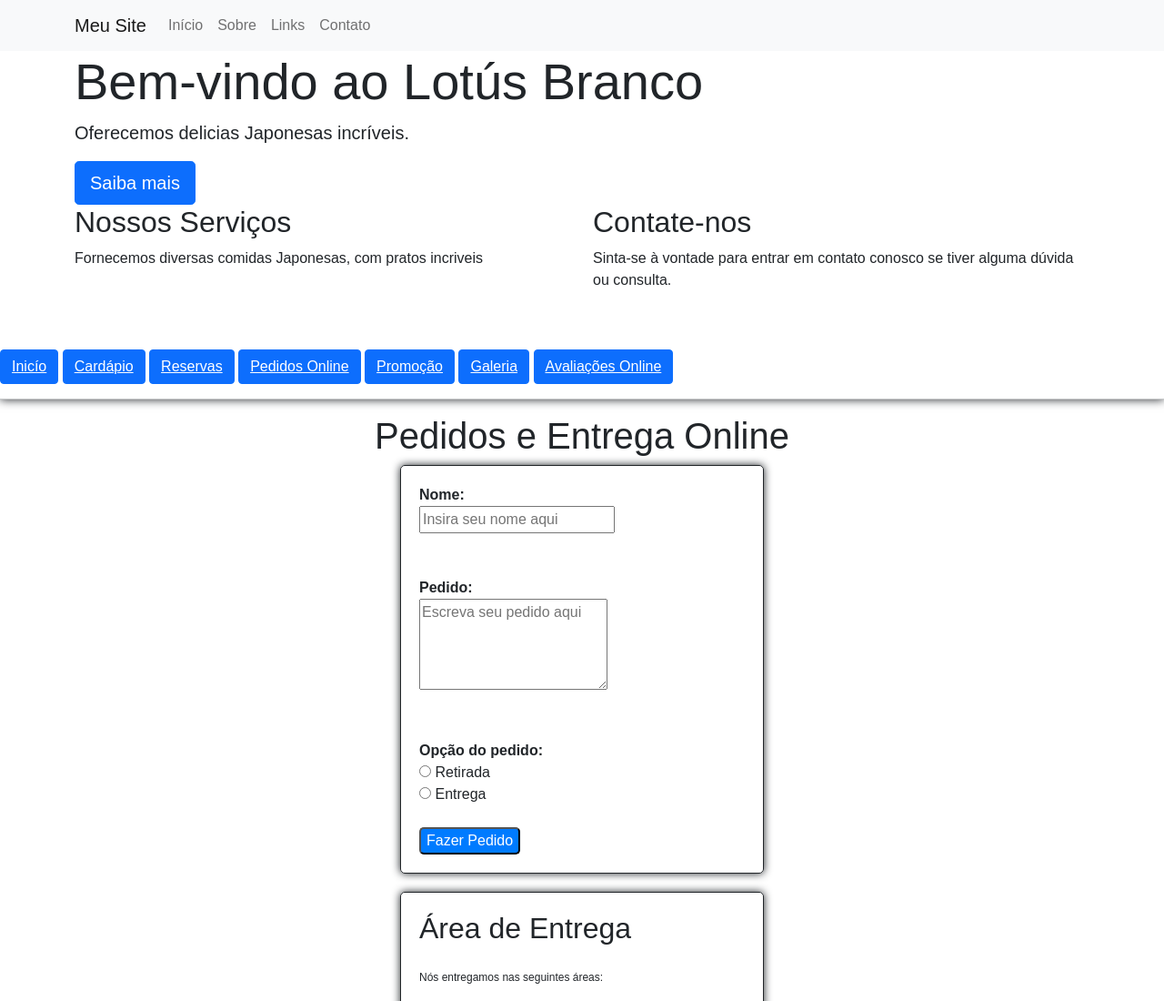
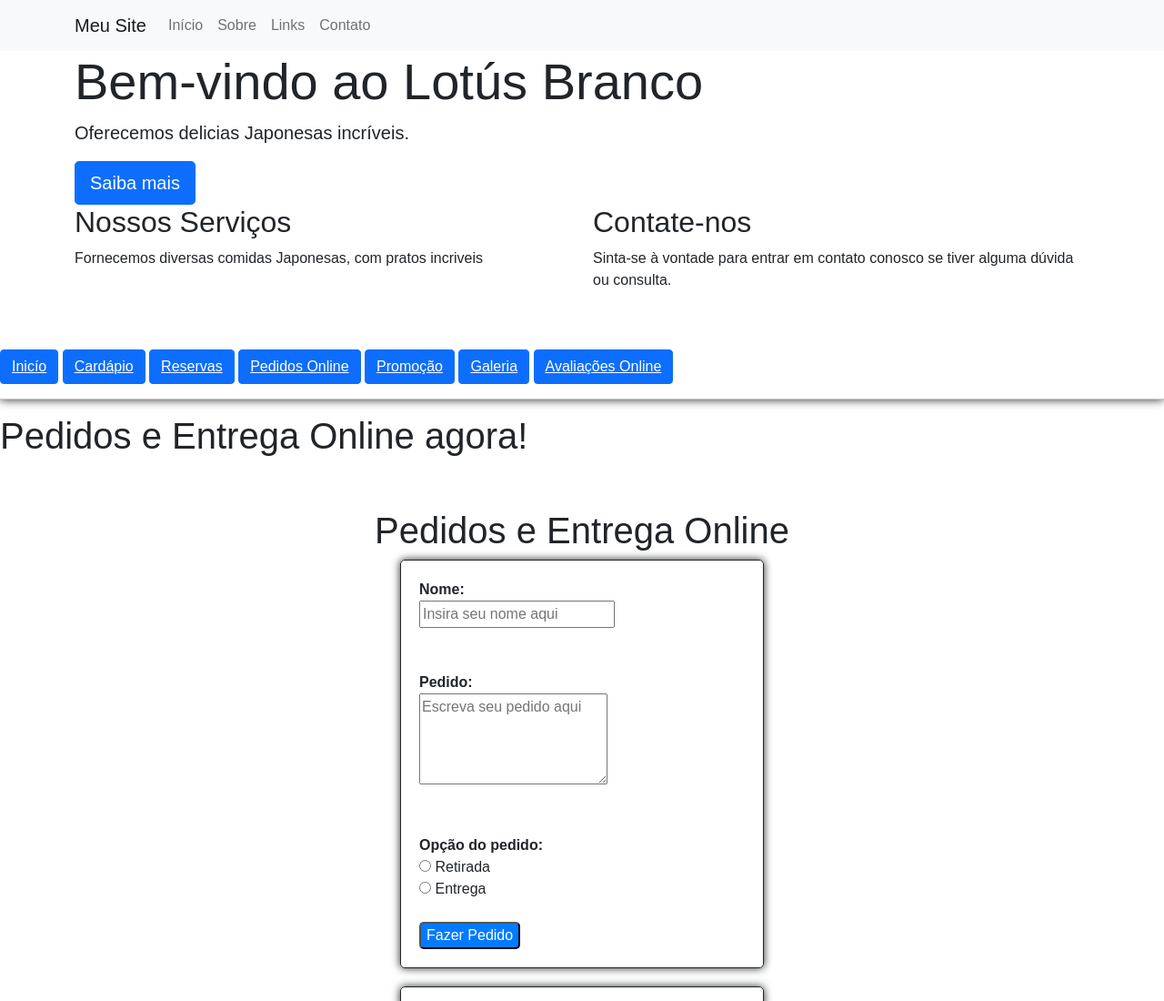
Before and after one commit to alanvc11/pedidos, a plain HTML site: page index.html in a window 1280 px wide. Shown: the top 1100 px of the page at 91% size. Drawn offline with nearby package versions, Linux system fonts and the light colour scheme.

Commit message:
Update index.html

```diff
--- a/index.html
+++ b/index.html
@@ -63,6 +63,11 @@
     <button class="btn btn-primary" ><a href="https://alanvc11.github.io/avaliacao/">Avaliações Online</a></button>
     <hr>
     </div>
+
+    <header>
+        <h1>Pedidos e Entrega Online agora!</h1>
+    </header>
+    <br><br>
     <div class="container">
         <h1 class="h1">Pedidos e Entrega Online</h1>
         <form>
```
